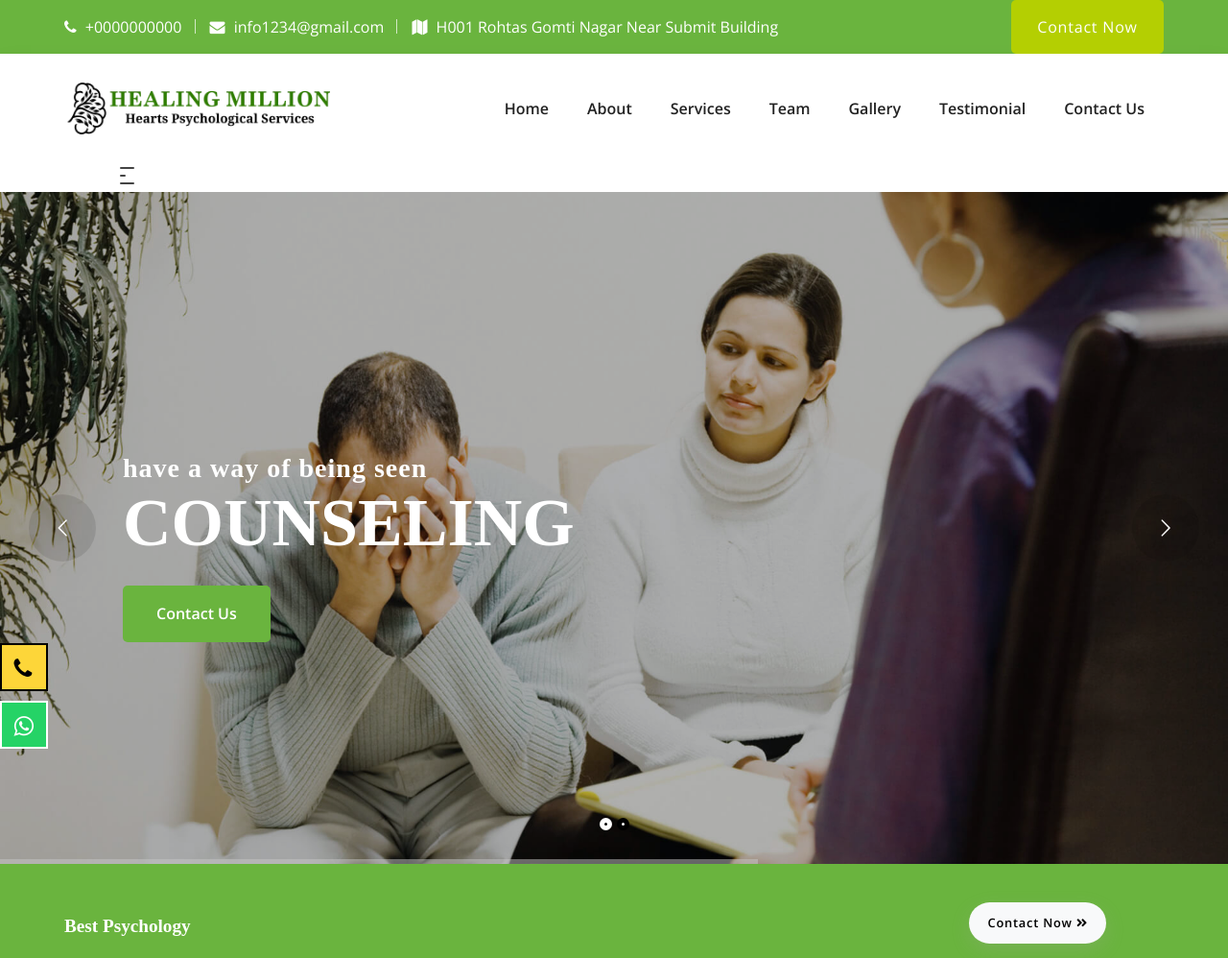
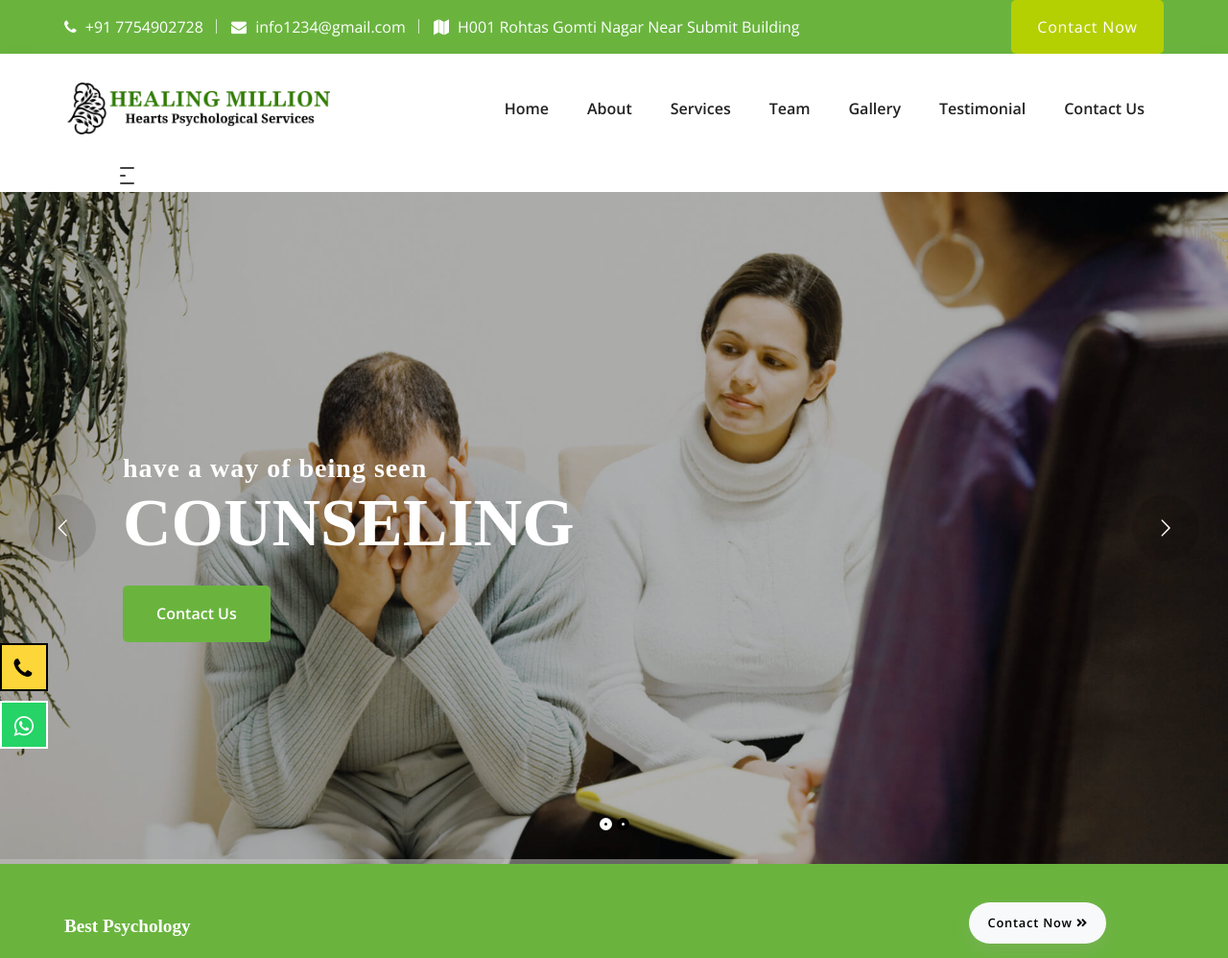
Before and after one commit to thesurya-ai/drsunidhi, a plain HTML site: page index.html in a window 1280 px wide. Shown: the top 998 px of the page at 96% size. Drawn offline with nearby package versions, Linux system fonts and the light colour scheme; a script that the page names is missing; a web font is replaced by a local one.

Commit message:
up to dated

```diff
--- a/index.html
+++ b/index.html
@@ -77,7 +77,7 @@
             </li>
             <li class="contact-phone">
               <div class="icon"><i class="flaticon-contact-042-phone-1"></i></div>
-              <div class="text"><a href="tel:+0000000000">+0000000000</a></div>
+              <div class="text"><a href="tel:+91 7754902728">+91 7754902728</a></div>
             </li>
             <li class="contact-email">
               <div class="icon"><i class="flaticon-contact-043-email-1"></i></div>
@@ -102,7 +102,7 @@
             <div class="col-xl-auto header-top-left align-self-center text-center text-xl-start">
               <ul class="element contact-info">
                 <li class="contact-phone"><i class="fa fa-phone font-icon sm-display-block"></i> <a
-                    href="tel: +0000000000">+0000000000</a></li>
+                    href="tel: +91 7754902728">+91 7754902728</a></li>
                 <li class="contact-email"><i class="fa fa-envelope font-icon sm-display-block"></i> <a
                     href="mailto:info1234@gmail.com">info1234@gmail.com</a></li>
                 <li class="contact-address"><i class="fa fa-map font-icon sm-display-block"></i> H001 Rohtas Gomti Nagar
@@ -112,7 +112,7 @@
             <div class="col-xl-auto ms-xl-auto header-top-right align-self-center text-center text-xl-end">
 
               <div class="element pt-0 pt-lg-10 pb-0">
-                <a href="tel:+0000000000" class="btn btn-theme-colored2 btn-sm">Contact Now</a>
+                <a href="tel:+91 7754902728" class="btn btn-theme-colored2 btn-sm">Contact Now</a>
               </div>
             </div>
           </div>
@@ -313,7 +313,7 @@
               <h4 class="text-white">Best Psychology</h4>
             </div>
             <div class="col-xl-3">
-              <div class="text-center"> <a class="btn btn-light btn-xs btn-round" href="tel:+0000000000">Contact Now
+              <div class="text-center"> <a class="btn btn-light btn-xs btn-round" href="tel:+91 7754902728">Contact Now
                   <span class="fas fa-angle-double-right"></span></a></div>
             </div>
           </div>
@@ -343,7 +343,7 @@
                   </div>
                   <div class="col-6">
                     <h5>Contact Now</h5>
-                    <a class="btn btn-xs btn-theme-colored1 btn-outline-light" href="tel:+0000000000">Call Now</a>
+                    <a class="btn btn-xs btn-theme-colored1 btn-outline-light" href="tel:+91 7754902728">Call Now</a>
                   </div>
                 </div>
               </div>
@@ -392,7 +392,7 @@
                     <p>Personalized one-on-one therapy to help you overcome anxiety, depression, emotional challenges,
                       and self-doubt. A supportive space to explore thoughts, feelings, and behaviors while building
                       resilience, clarity, and a healthier mindset.</p>
-                    <a class="btn btn-xs btn-theme-colored1 btn-outline-light" href="tel:+0000000000">Call Now</a>
+                    <a class="btn btn-xs btn-theme-colored1 btn-outline-light" href="tel:+91 7754902728">Call Now</a>
                   </div>
                 </div>
               </div>
@@ -406,7 +406,7 @@
                     <p>Heal from emotional wounds, PTSD, and past trauma through evidence-based practices like CBT and
                       EMDR. Our trauma-informed approach helps you regain safety, self-trust, and emotional balance at
                       your own pace.</p>
-                    <a class="btn btn-xs btn-theme-colored1 btn-outline-light" href="tel:+0000000000">Call Now</a>
+                    <a class="btn btn-xs btn-theme-colored1 btn-outline-light" href="tel:+91 7754902728">Call Now</a>
                   </div>
                 </div>
               </div>
@@ -420,7 +420,7 @@
                     <p>Gentle, compassionate support to help you cope with the pain of losing a loved one. Navigate
                       grief, process emotions, and rediscover peace and acceptance while honoring your unique healing
                       journey.</p>
-                    <a class="btn btn-xs btn-theme-colored1 btn-outline-light" href="tel:+0000000000">Call Now</a>
+                    <a class="btn btn-xs btn-theme-colored1 btn-outline-light" href="tel:+91 7754902728">Call Now</a>
                   </div>
                 </div>
               </div>
@@ -434,7 +434,7 @@
                     <p>Improve communication, resolve conflicts, and rebuild emotional intimacy. Our relationship
                       therapy helps partners strengthen their bond, develop trust, and create a more loving,
                       understanding.</p>
-                    <a class="btn btn-xs btn-theme-colored1 btn-outline-light" href="tel:+0000000000">Call Now</a>
+                    <a class="btn btn-xs btn-theme-colored1 btn-outline-light" href="tel:+91 7754902728">Call Now</a>
                   </div>
                 </div>
               </div>
@@ -448,7 +448,7 @@
                     <p>Support for children and teens dealing with anxiety, behavioral issues, self-esteem challenges,
                       or trauma. A safe, age-appropriate environment to express emotions, develop coping skills, and
                       promote healthy development.</p>
-                    <a class="btn btn-xs btn-theme-colored1 btn-outline-light" href="tel:+0000000000">Call Now</a>
+                    <a class="btn btn-xs btn-theme-colored1 btn-outline-light" href="tel:+91 7754902728">Call Now</a>
                   </div>
                 </div>
               </div>
@@ -462,7 +462,7 @@
                     <p>A mind-body-soul approach to wellness using energy healing, mindfulness, and spiritual practices.
                       This integrative therapy promotes emotional balance, clarity, and deep inner peace beyond
                       conventional talk therapy.</p>
-                    <a class="btn btn-xs btn-theme-colored1 btn-outline-light" href="tel:+0000000000">Call Now</a>
+                    <a class="btn btn-xs btn-theme-colored1 btn-outline-light" href="tel:+91 7754902728">Call Now</a>
                   </div>
                 </div>
               </div>
@@ -479,7 +479,7 @@
             <div class="col-xl-8 m-auto text-center wow fadeInUp" data-wow-duration="1s" data-wow-delay="0.1s">
               <h2 class="text-white mb-20">For Emergency <span class="text-theme-colored1">Consulting</span> Please
                 <span class="text-theme-colored1">Contact</span></h2>
-              <h3 class="text-white"><a href="tel:+0000000000">+0000000000</a></h3>
+              <h3 class="text-white"><a href="tel:+91 7754902728">+91 7754902728</a></h3>
             </div>
           </div>
         </div>
@@ -1147,7 +1147,7 @@
                       </div>
                       <p class="mb-15 mt-10">We’re offering secure online counselling sessions, making emotional support
                         and healing accessible from the comfort of your home.</p>
-                      <a href="tel:+0000000000"
+                      <a href="tel:+91 7754902728"
                         class="btn btn-xs btn-theme-colored1 btn-outline-light mt-15 mr-15">Contact Now</a>
                     </div>
                   </article>
@@ -1173,7 +1173,7 @@
                       </div>
                       <p class="mb-15 mt-10">Join our upcoming webinar on managing anxiety and emotional burnout—open to
                         all, free registration now available online.</p>
-                      <a href="tel:+0000000000"
+                      <a href="tel:+91 7754902728"
                         class="btn btn-xs btn-theme-colored1 btn-outline-light mt-15 mr-15">Contact Now</a>
                     </div>
                   </article>
@@ -1199,7 +1199,7 @@
                       </div>
                       <p class="mb-15 mt-10">Our intensive trauma recovery program combines CBT, mindfulness, and
                         holistic healing for deep emotional transformation and lasting peace.</p>
-                      <a href="tel:+0000000000"
+                      <a href="tel:+91 7754902728"
                         class="btn btn-xs btn-theme-colored1 btn-outline-light mt-15 mr-15">Contact Now</a>
                     </div>
                   </article>
@@ -1324,7 +1324,7 @@
                 <!-- <ul class="mb-30">
                   <li class="contact-phone">
                     <div class="icon"><i class="flaticon-contact-042-phone-1"></i></div>
-                    <div class="text"><a href="tel:+0000000000">+0000000000</a></div>
+                    <div class="text"><a href="tel:+91 7754902728">+91 7754902728</a></div>
                   </li>
                   <li class="contact-email">
                     <div class="icon"><i class="flaticon-contact-043-email-1"></i></div>
@@ -1357,11 +1357,11 @@
                   <ul class="mb-30">
                     <li class="contact-phone">
                       <div class="icon"><i class="flaticon-contact-042-phone-1"></i></div>
-                      <div class="text"><a href="tel:+0000000000">Dr. Sunidhi Verma</a></div>
+                      <div class="text"><a href="tel:+91 7754902728">Dr. Sunidhi Verma</a></div>
                     </li>
                     <li class="contact-phone">
                       <div class="icon"><i class="flaticon-contact-042-phone-1"></i></div>
-                      <div class="text"><a href="tel:+0000000000">+0000000000</a></div>
+                      <div class="text"><a href="tel:+91 7754902728">+91 7754902728</a></div>
                     </li>
                     <li class="contact-email">
                       <div class="icon"><i class="flaticon-contact-043-email-1"></i></div>
@@ -1489,10 +1489,10 @@
 </body>
 <script src="assets/js/script.js"></script>
 <div class="call-btn">
-  <a href="tel:+0000000000"><i class="fa fa-phone"></i> <span>Call Us</span></a>
+  <a href="tel:+91 7754902728"><i class="fa fa-phone"></i> <span>Call Us</span></a>
 </div>
 <div class="whatsapp-btn">
-  <a href="https://api.whatsapp.com/send?phone=+0000000000"><i class="fa fa-whatsapp"></i> <span>Whatsapp</span></a>
+  <a href="https://api.whatsapp.com/send?phone=917754902728"><i class="fa fa-whatsapp"></i> <span>Whatsapp</span></a>
 </div>
 <style>
   .call-btn a {
```
